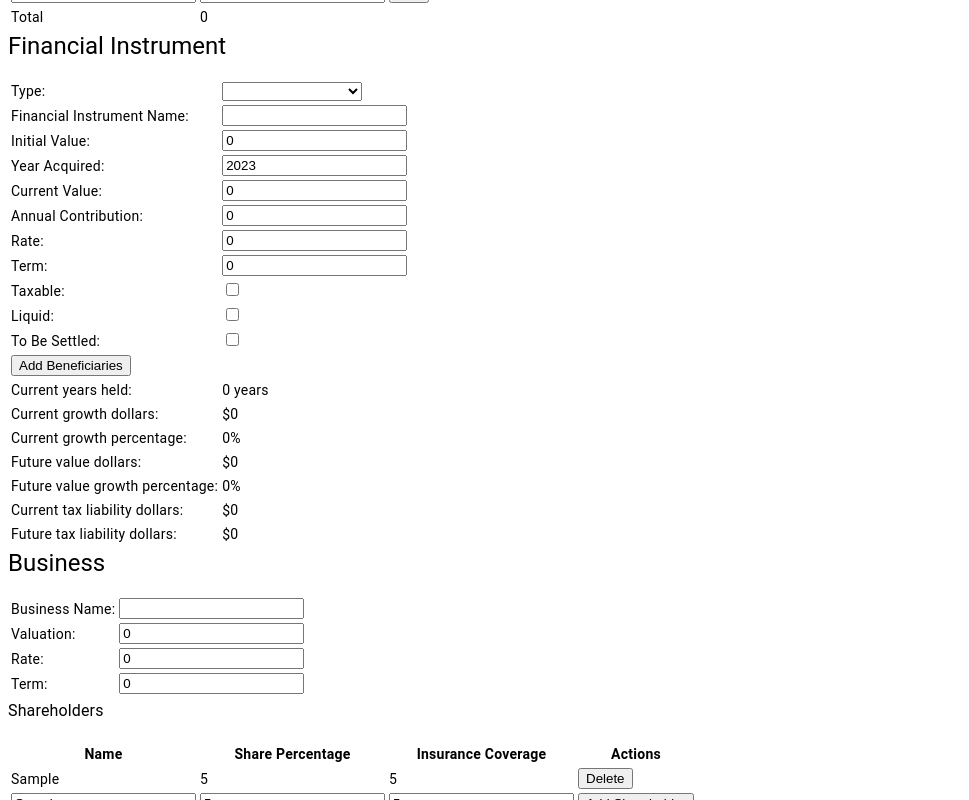
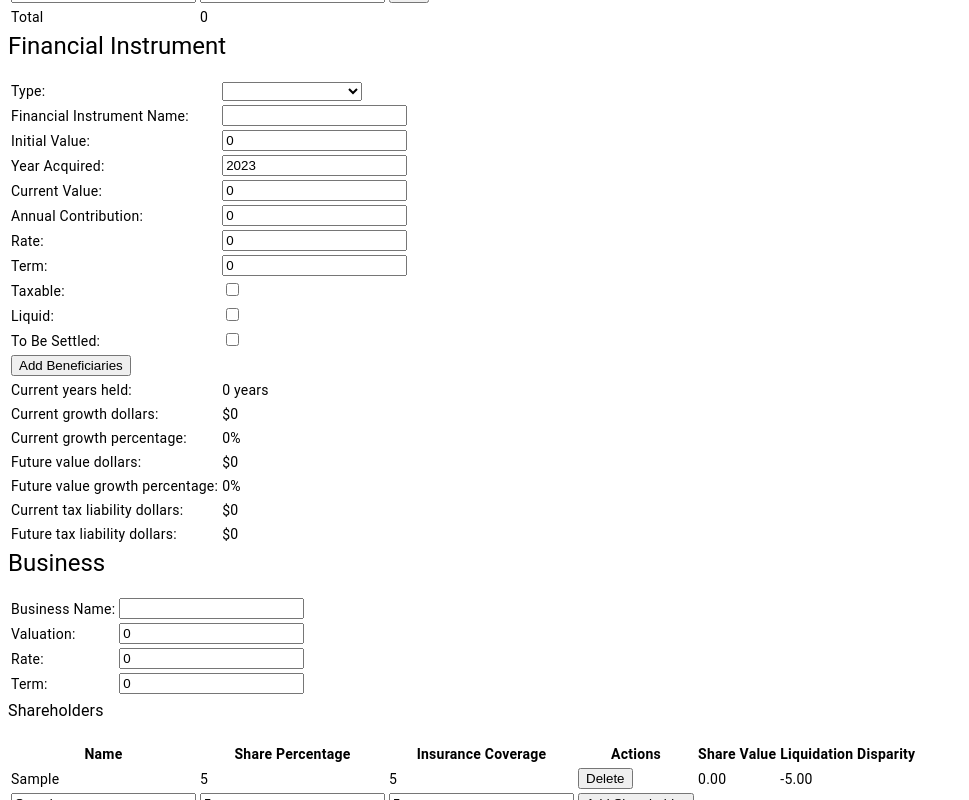
Before and after one commit to ynvtlmr/dynamic-needs-analysis, an Angular app: page / in a window 1280 px wide. Both pictures are taken after typing "Sample", "5", "5" into the empty fields and a click on the button "Add Shareholder". Shown: the part 369-1169 px from the top of the page, without its empty margins (0-969 px from the left). Built offline with nearby package versions, Linux system fonts and the light colour scheme.

Commit message:
add share value and insurance disparity for shareholders

```diff
--- a/src/app/business/business.component.html
+++ b/src/app/business/business.component.html
@@ -27,6 +27,8 @@
       <th>Share Percentage</th>
       <th>Insurance Coverage</th>
       <th>Actions</th>
+      <th>Share Value</th>
+      <th>Liquidation Disparity</th>
     </tr>
     <tr *ngFor="let shareholder of shareholders; let i = index">
       <td>{{ shareholder.shareholderName }}</td>
@@ -34,6 +36,10 @@
       <td>{{ shareholder.insuranceCoverage }}</td>
       <td>
         <button (click)="deleteShareholder(i)">Delete</button>
+      </td>
+      <td>{{ shareholder.shareValue(valuation) | number: "1.2-2" }}</td>
+      <td>
+        {{ shareholder.liquidationDisparity(valuation) | number: "1.2-2" }}
       </td>
     </tr>
     <tr>
--- a/src/app/business/shareholder.model.ts
+++ b/src/app/business/shareholder.model.ts
@@ -4,4 +4,12 @@ export class Shareholder {
     public sharePercentage: number,
     public insuranceCoverage: number,
   ) {}
+
+  shareValue(businessValuation: number): number {
+    return (this.sharePercentage / 100) * businessValuation;
+  }
+
+  liquidationDisparity(businessValuation: number): number {
+    return this.shareValue(businessValuation) - this.insuranceCoverage;
+  }
 }
```
